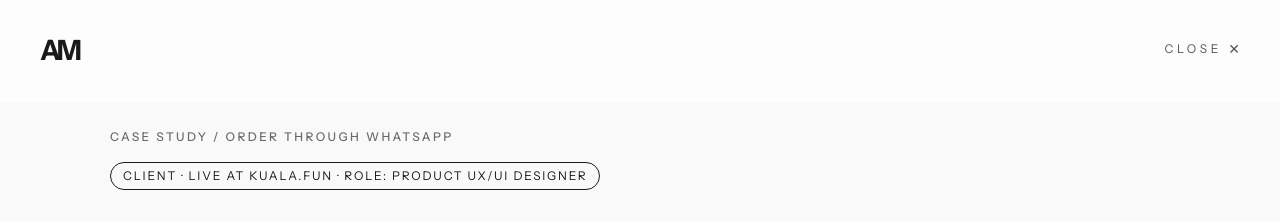
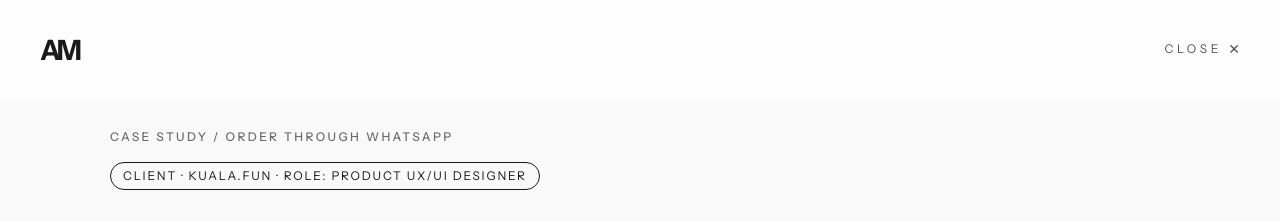
Before and after one commit to dizsel74/am-portfolio-2026, a React (Vite) app: page /work/kuala in a window 1280 px wide. Shown: the top 221 px of the page. Built offline with nearby package versions, Linux system fonts and the light colour scheme.

Commit message:
Kula Pill modified

```diff
--- a/src/components/KualaProject.jsx
+++ b/src/components/KualaProject.jsx
@@ -45,7 +45,7 @@ const KualaProject = () => {
                 Case Study / Order Through WhatsApp
               </span>
               <span className="text-[12px] uppercase tracking-[0.15em] text-[#1a1a1a] border border-[#1a1a1a] rounded-full px-3 py-1">
-                Client · Live at kuala.fun · Role: Product UX/UI Designer
+                Client · kuala.fun · Role: Product UX/UI Designer
               </span>
             </div>
             <h1 className="text-[clamp(60px,12vw,140px)] leading-[0.85] font-normal mt-6 tracking-[-0.04em] text-[#1a1a1a]">
```
